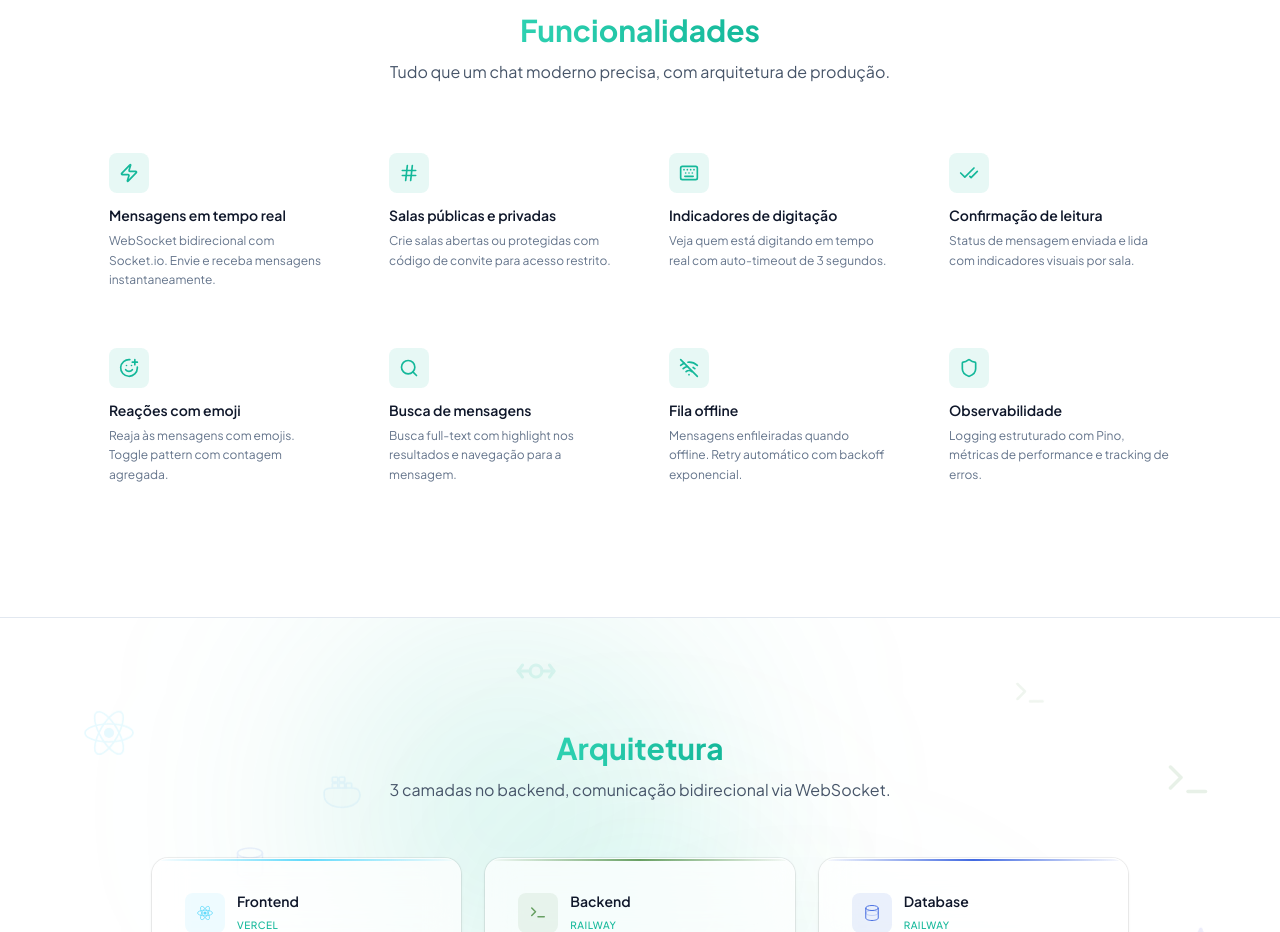
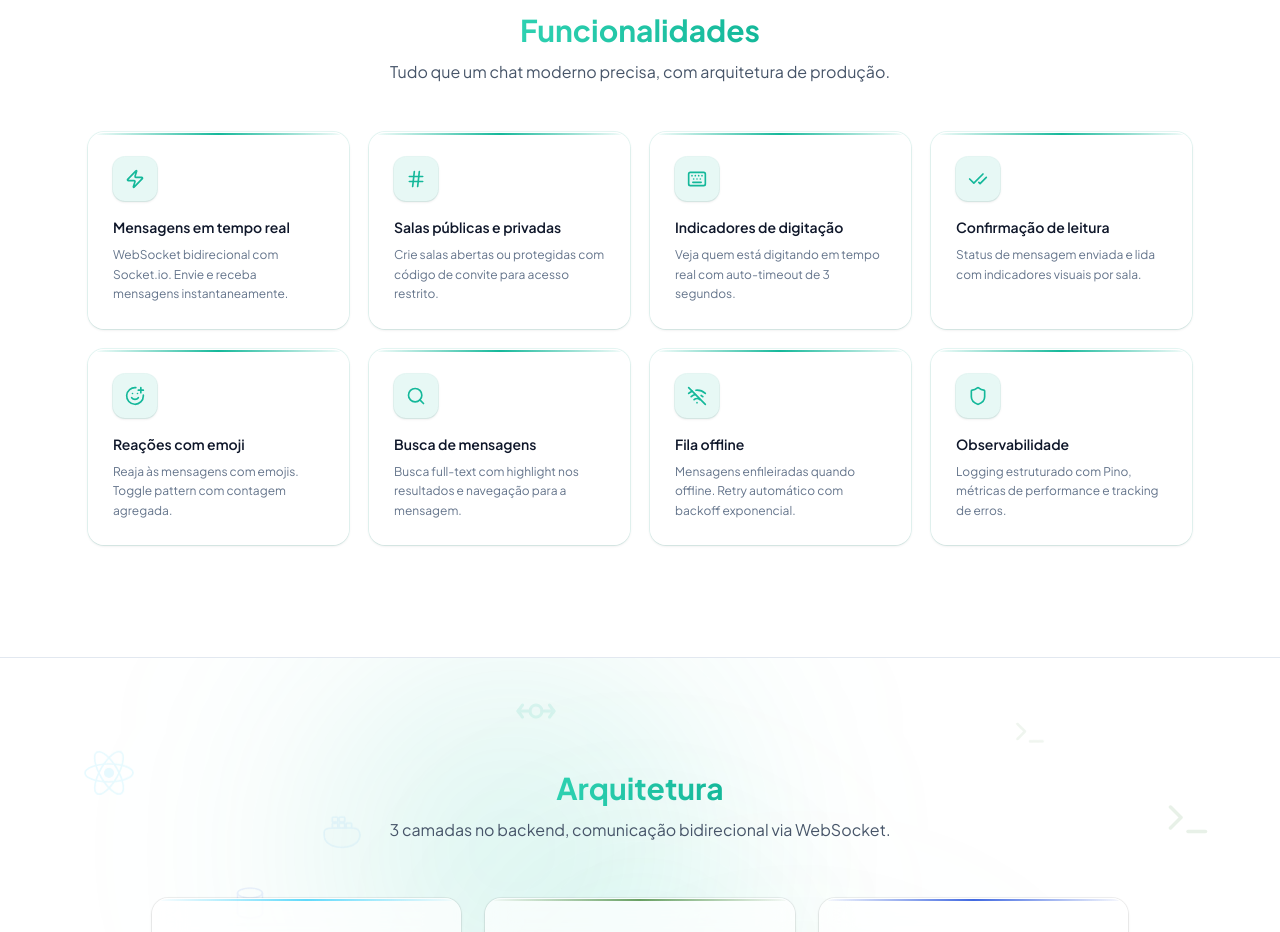
Before and after one commit to AndriyAmaro/realtime-chat, a React (Vite) app in the folder client/: page / in a window 1280 px wide. Shown: the part 900-1832 px from the top of the page. Built offline with nearby package versions, Linux system fonts and the light colour scheme.

Commit message:
style(landing): premium feature cards with gradient line, ring border, icon glow
Co-Authored-By: Claude Opus 4.6 <noreply@anthropic.com>

```diff
--- a/client/src/pages/LandingPage.tsx
+++ b/client/src/pages/LandingPage.tsx
@@ -219,19 +219,20 @@ export default function LandingPage() {
             </p>
           </div>
 
-          <div className="grid gap-4 sm:grid-cols-2 lg:grid-cols-4">
+          <div className="grid gap-5 sm:grid-cols-2 lg:grid-cols-4">
             {FEATURES.map((feature, i) => (
               <div
                 key={feature.title}
-                className={`scroll-reveal stagger-${i + 1} glass card-glow group rounded-xl p-5 transition-all hover:-translate-y-1`}
+                className={`scroll-reveal stagger-${i + 1} glass card-glow group relative overflow-hidden rounded-2xl p-6 shadow-sm ring-1 ring-[var(--primary-500)]/10 transition-all hover:-translate-y-1 dark:shadow-none dark:ring-[var(--primary-500)]/15`}
               >
-                <div className="bg-primary-500/10 text-primary-500 mb-3 flex h-10 w-10 items-center justify-center rounded-lg transition-colors group-hover:bg-[var(--primary-500)] group-hover:text-white">
+                <div className="absolute inset-x-0 top-0 h-[2px] bg-gradient-to-r from-transparent via-[var(--primary-500)] to-transparent" />
+                <div className="mb-4 flex h-11 w-11 items-center justify-center rounded-xl bg-[var(--primary-500)]/10 text-[var(--primary-500)] shadow-sm ring-1 ring-[var(--primary-500)]/10 transition-all group-hover:bg-[var(--primary-500)] group-hover:text-white group-hover:shadow-[var(--primary-500)]/20 group-hover:shadow-md">
                   <feature.icon className="h-5 w-5" />
                 </div>
                 <h3 className="text-sm font-semibold text-[var(--text-primary)]">
                   {feature.title}
                 </h3>
-                <p className="mt-1.5 text-xs leading-relaxed text-[var(--text-muted)]">
+                <p className="mt-2 text-xs leading-relaxed text-[var(--text-muted)]">
                   {feature.description}
                 </p>
               </div>
```
